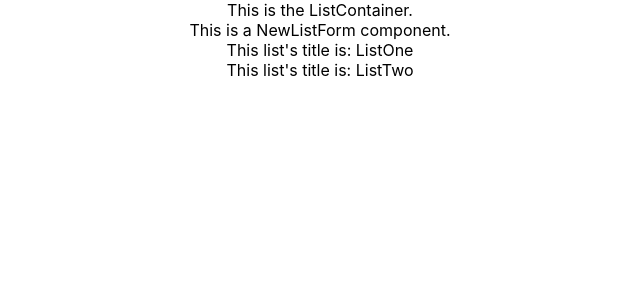
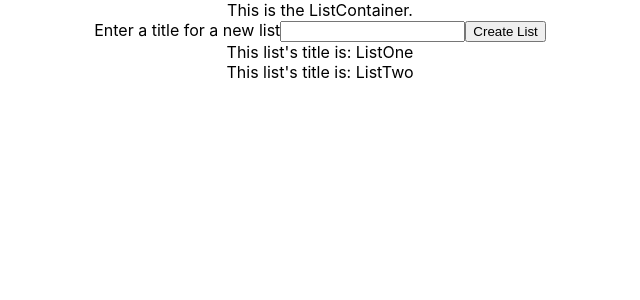
Before and after one commit to JohnZBurnett/ListApp, a React (Create React App) app: page / in a window 1280 px wide. Shown: the top 300 px of the page, without its empty margins (320-960 px from the left). Built offline with nearby package versions, Linux system fonts and the light colour scheme.

Commit message:
add input for NewListForm component

```diff
--- a/src/List.js
+++ b/src/List.js
@@ -2,6 +2,6 @@ import React from 'react';
 
 export default ({ title }) => {
     return(
-        <div>This list's title is: {title} </div>
+        <div>This list's title is: {title}</div>
     )
 }
--- a/src/NewListForm.js
+++ b/src/NewListForm.js
@@ -2,6 +2,10 @@ import React from 'react';
 
 export default () => {
     return(
-        <div>This is a NewListForm component.</div>
+        <div>
+            <label>Enter a title for a new list</label>
+            <input type="text" name="newList"></input>
+            <button>Create List</button>
+        </div>
     )
 }
```
